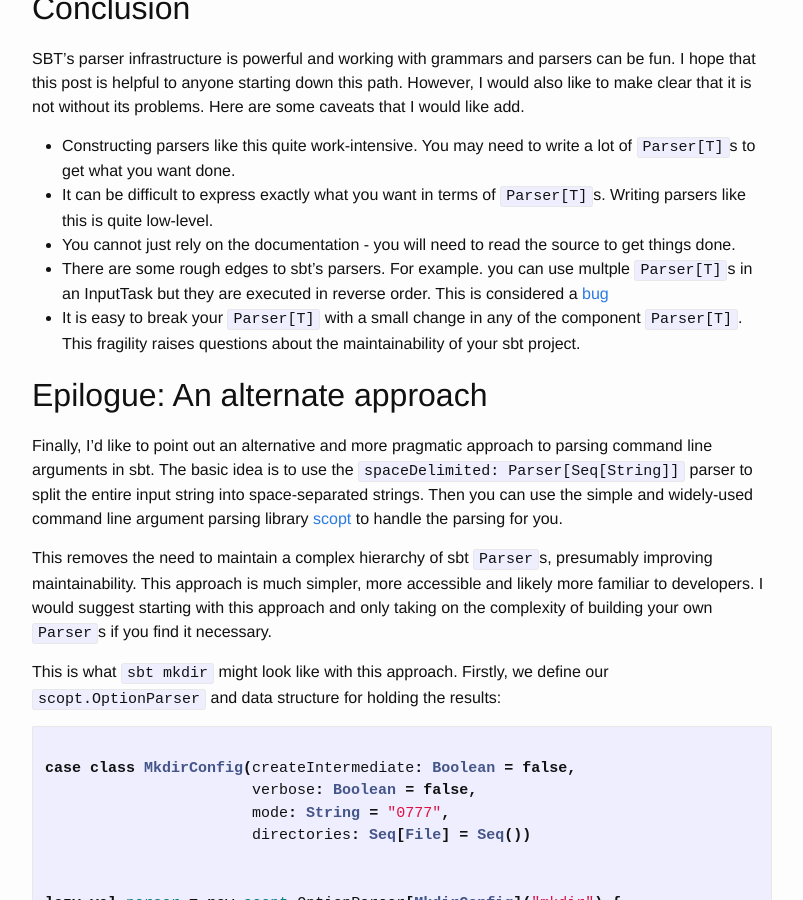
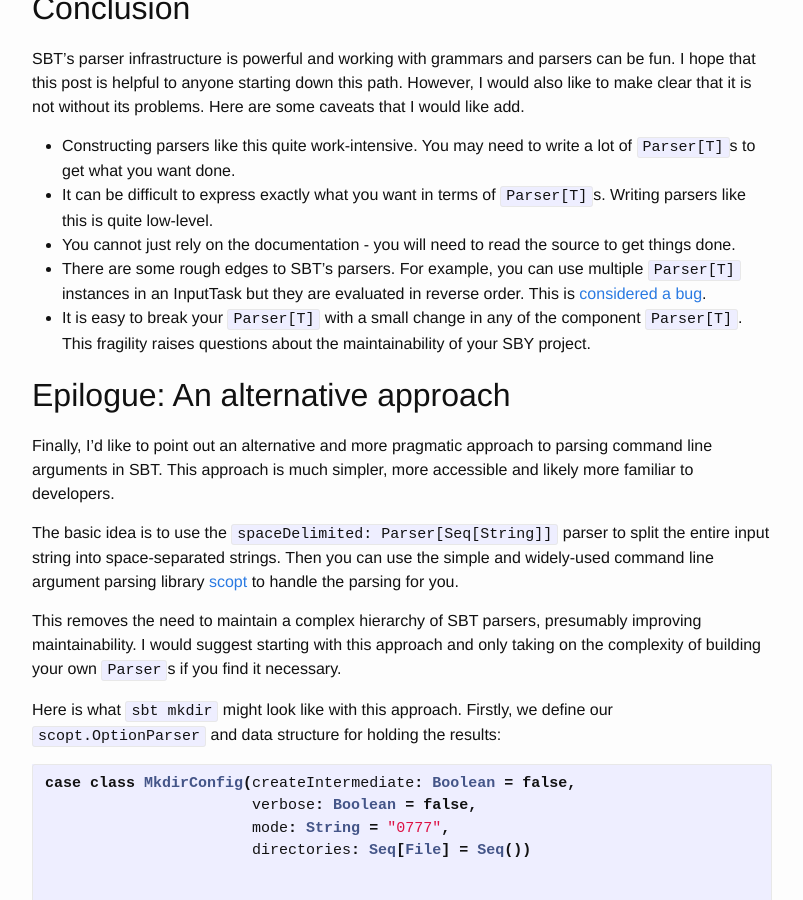
Before and after one commit to donaladams/donaladams.github.io, a Jekyll site: the page built from _posts/2016-11-20-command-line-parsing-in-sbt.md, in a window 1280 px wide and 900 px high, scrolled down 6812 px. Shown: the whole window, without its empty margins (238-1041 px from the left). Built offline with Jekyll 4.4.1, drawn with Linux system fonts in a browser that asks for light colours; some of the changed text lies outside the part shown.

Commit message:
Fixing typos and style issues.

````diff
--- a/_posts/2016-11-20-command-line-parsing-in-sbt.md
+++ b/_posts/2016-11-20-command-line-parsing-in-sbt.md
@@ -5,13 +5,15 @@
 categories: blog
 ---
 
-I've been working with Scala for the lastcouple of years and like many, if not most, Scala developers, I've had my ups and downs with SBT. SBT is a powerful tool but it's easy to lose your footing.
+I've been working with Scala for the last couple of years and like many, if not most, Scala developers, I've had my ups and downs with SBT. SBT is a powerful tool but it's easy to lose your footing.
 
-During our most recent hackweek at [Nitro](http://www.gonitro.com) I worked on an SBT plugin with some colleagues to help us create and manage our build pipelines in Jenkins. This was the first time I needed to handle proper command line input in SBT. This post is based on the things I learned in the process.
+During our most recent hackweek at [Nitro](http://www.gonitro.com) I worked on an SBT plugin with some colleagues to help us create and manage our build pipelines in Jenkins. This was the first time I needed to handle proper command line input in SBT.
+
+In this post, we'll look at implementing a command line tool in sbt, making use of its built-in parsing infrastructure to handle command line arguments. If you make it to the end, we'll also suggest an alternative, potentially more pragmatic approach than that suggested in the SBT documentation.
 
 ## mkdir
 
-To make the discussion more concrete, let's use an example that should be familiar to all developers. `mkdir` is among the first unix commands that you come across when you start using the command line. It has a small but non-trivial set of command line arguments, making it a good example to drive our discussion.
+To make the discussion more concrete, we'll use an example that should be familiar to all developers. `mkdir` is among the first unix commands that you come across when you start using the command line. It has a small but non-trivial set of command line arguments, making it a good example to drive our discussion.
 
 As a reminder, here's what it looks like:
 
@@ -47,15 +49,13 @@
 
 ```
 
-The point of similarity between these two is the argument `parser: State => Parser[_]`. Let's look at the types in this function.
-
-We don't really need to concern ourselves with `State` for parsing user input for `sbt mkdir` so let's leave that for another day!
+The point of similarity between these two is the argument `parser: State => Parser[_]`.
 
 `Parser[T]` is the tool that SBT provides to, as you might have guessed, parse command line input[^4]. `Parser[T]` defines the low-level methods that you would need to use directly if you were defining a new `Parser[T]` implementation. Generally, you won't need to do this. Instead, SBT provides a number of low-level parsers for common scenarios in `sbt.complete.Parsers`[^5]. You will generally combine these together to make more useful `Parser[T]` instances using the combinators in `RichParser` which implicitly enriches instances of `Parser[T]`.
 
-If you decide that you need to use these parsers in your sbt project, you should definitely try to familiarise yourself with both `sbt.complete.Parser` and `sbt.complete.Parsers`.
+If you decide that you need to use these parsers in your SBT project, you should definitely try to familiarise yourself with both `sbt.complete.Parser` and `sbt.complete.Parsers`.
 
-Let's see what an `InputTask` and a `Command` would look like for `sbt mkdir` in our `build.sbt` file.
+Here is what an `InputTask` and a `Command` would look like for `sbt mkdir` in our `build.sbt` file.
 
 ```scala
 import sbt.complete.Parser // defines the basic Parser[T] infrastructure
@@ -148,7 +148,7 @@
 
 Now that we have our grammar in place, writing the parsers is (theoretically) straightforward.
 
-The approach will be to create low-level parsers for the "terminals" in the grammar (those values that are only found on the right-hand side of the rules) using sbt's built in parsers.
+The approach will be to create low-level parsers for the "terminals" in the grammar (those values that are only found on the right-hand side of the rules) using SBT's built in parsers.
 
 Then we will build higher-level parsers by combining these until we get a `Parser[MkdirCommand]` that handles the entire `sbt mkdir` input.
 
@@ -156,7 +156,7 @@
 
 Without a parser for handling directory names, `mkdir` wouldn't be much use so let's start here.
 
-Here's a solution that introduces us to a number of features of sbt parsers.
+Here's a solution that introduces us to a number of features of SBT parsers.
 
 ```scala
 val directory: Parser[File] = StringBasic.map(p => new File(p))
@@ -276,20 +276,20 @@
 * Constructing parsers like this quite work-intensive. You may need to write a lot of `Parser[T]`s to get what you want done.
 * It can be difficult to express exactly what you want in terms of `Parser[T]`s. Writing parsers like this is quite low-level.
 * You cannot just rely on the documentation - you will need to read the source to get things done.
-* There are some rough edges to sbt's parsers. For example. you can use multple `Parser[T]`s in an InputTask but they are executed in reverse order. This is considered a [bug](https://github.com/sbt/sbt/issues/2033)
-* It is easy to break your `Parser[T]` with a small change in any of the component `Parser[T]`. This fragility raises questions about the maintainability of your sbt project.
+* There are some rough edges to SBT's parsers. For example, you can use multiple `Parser[T]` instances in an InputTask but they are evaluated in reverse order. This is [considered a bug](https://github.com/sbt/sbt/issues/2033).
+* It is easy to break your `Parser[T]` with a small change in any of the component `Parser[T]`. This fragility raises questions about the maintainability of your SBY project.
 
+## Epilogue: An alternative approach
 
-## Epilogue: An alternate approach
+Finally, I'd like to point out an alternative and more pragmatic approach to parsing command line arguments in SBT. This approach is much simpler, more accessible and likely more familiar to developers.
 
-Finally, I'd like to point out an alternative and more pragmatic approach to parsing command line arguments in sbt. The basic idea is to use the `spaceDelimited: Parser[Seq[String]]` parser to split the entire input string into space-separated strings. Then you can use  the simple and widely-used command line argument parsing library [scopt](https://github.com/scopt/scopt) to handle the parsing for you.
+The basic idea is to use the `spaceDelimited: Parser[Seq[String]]` parser to split the entire input string into space-separated strings. Then you can use the simple and widely-used command line argument parsing library [scopt](https://github.com/scopt/scopt) to handle the parsing for you.
 
-This removes the need to maintain a complex hierarchy of sbt `Parser`s, presumably improving maintainability. This approach is much simpler, more accessible and likely more familiar to developers. I would suggest starting with this approach and only taking on the complexity of building your own `Parser`s if you find it necessary.
+This removes the need to maintain a complex hierarchy of SBT parsers, presumably improving maintainability. I would suggest starting with this approach and only taking on the complexity of building your own `Parser`s if you find it necessary.
 
-This is what `sbt mkdir` might look like with this approach. Firstly, we define our `scopt.OptionParser` and data structure for holding the results:
+Here is what `sbt mkdir` might look like with this approach. Firstly, we define our `scopt.OptionParser` and data structure for holding the results:
 
 ```scala
-
 case class MkdirConfig(createIntermediate: Boolean = false,
                        verbose: Boolean = false,
                        mode: String = "0777",
@@ -348,7 +348,6 @@
 commands ++= Seq(mkdirScoptCmd)
 ```
 
-
 ### Footnotes
 
 [^1]: [Discussion on the SBT mailing list](https://groups.google.com/forum/#!topic/simple-build-tool/vgxkDSgOnlc)
````
Also changed, not shown: other parts of _posts/2016-11-20-command-line-parsing-in-sbt.md (+5 -5 lines).
